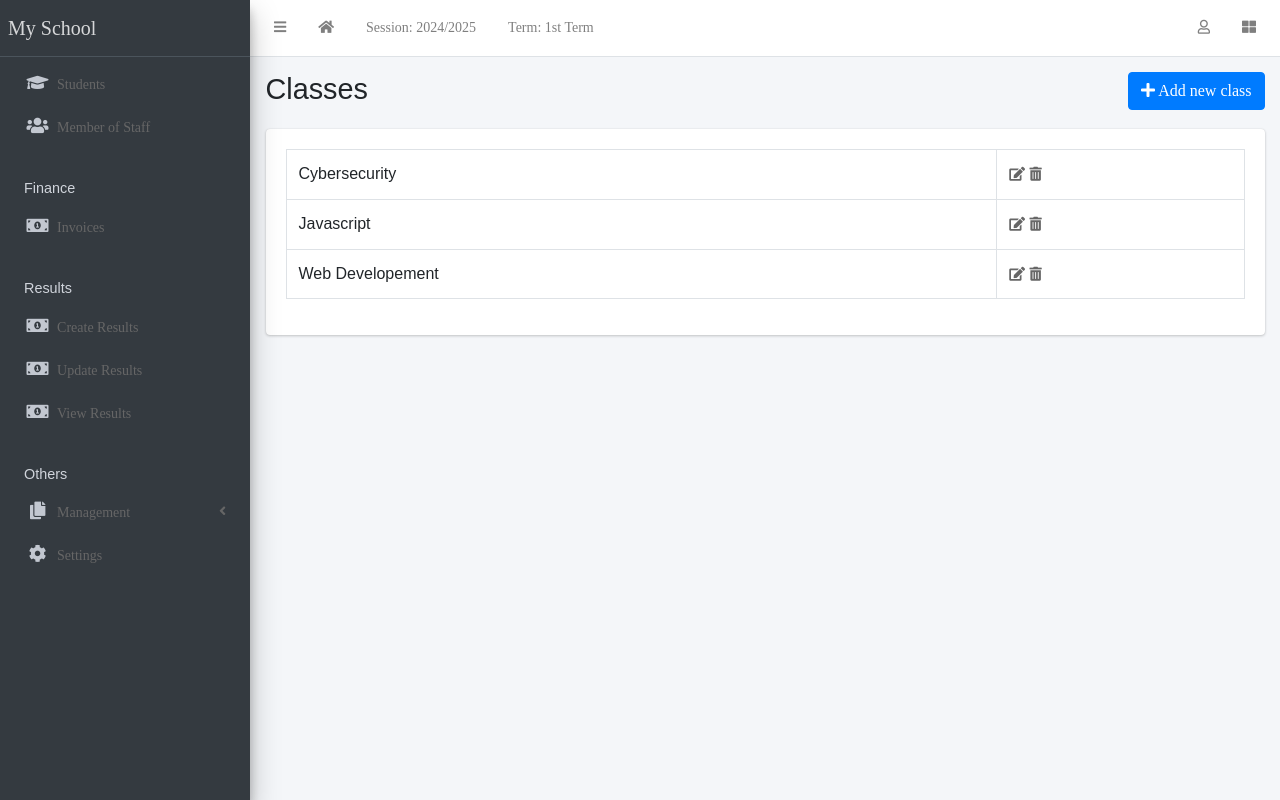
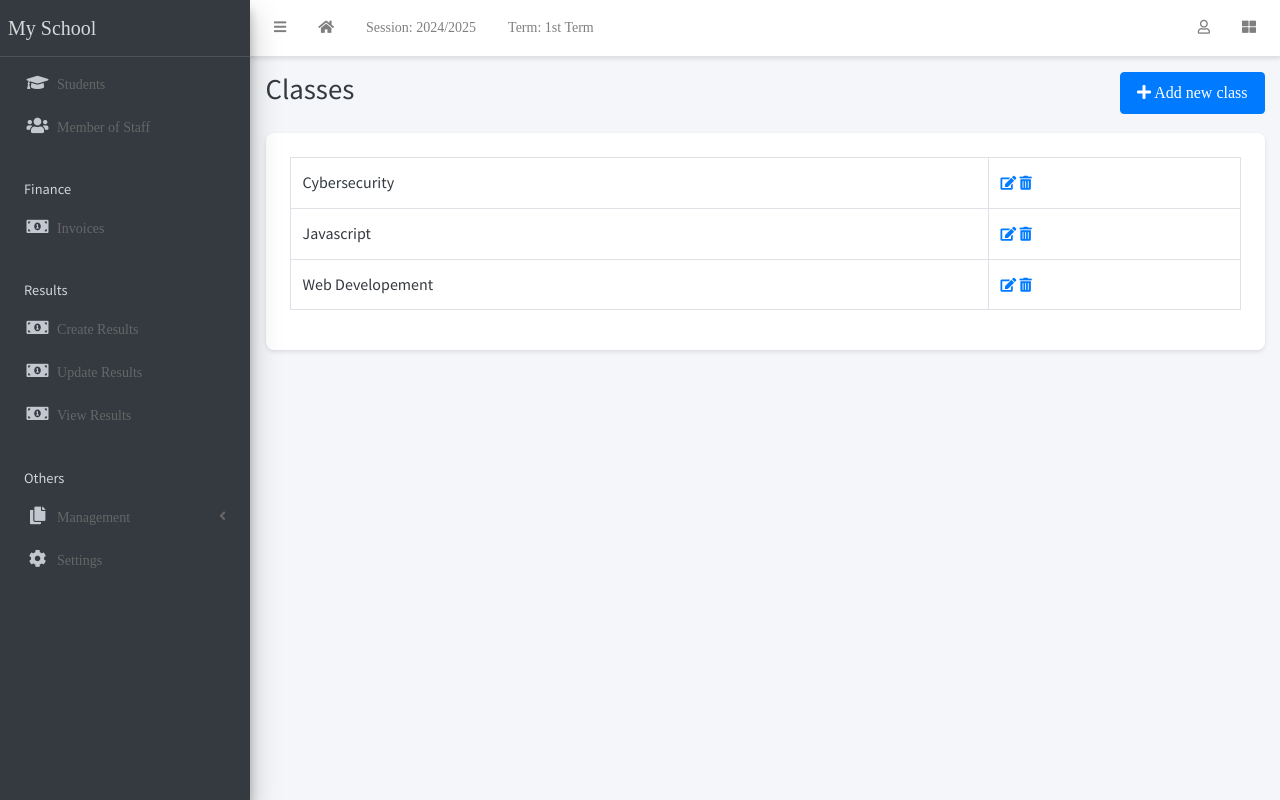
Before and after one commit to inno-wise/skuul-system-github.io, a Django app: page /class/list/ in a window 1280 px wide. Run offline with Django 3.2, Linux system fonts and the light colour scheme; a user stored in the database is signed in; data comes from the database, SQL or seed files in the repository; some libraries are stand-ins or nearby versions.

Commit message:
Update base.html

```diff
--- a/templates/base.html
+++ b/templates/base.html
@@ -19,6 +19,133 @@
   <link rel="stylesheet" href="{% static 'plugins/overlayScrollbars/css/OverlayScrollbars.min.css' %}">
   <link rel="stylesheet" href="{% static 'plugins/Datatables/datatables.min.css' %}">
   <link href="https://fonts.googleapis.com/css?family=Source+Sans+Pro:300,400,400i,700" rel="stylesheet">
+  <style>
+    /* General Styles */
+    body {
+        font-family: 'Source Sans Pro', sans-serif;
+        line-height: 1.6;
+        background-color: #f4f6f9; /* Light background for better contrast */
+        color: #343a40; /* Dark text for readability */
+        margin: 0;
+        padding: 0;
+    }
+
+    a {
+        color: #007bff; /* Bootstrap primary color */
+        text-decoration: none;
+    }
+
+    a:hover {
+        text-decoration: underline; /* Underline on hover for better visibility */
+    }
+
+    /* Navbar Styles */
+    .navbar {
+        background-color: #ffffff; /* White background for navbar */
+        box-shadow: 0 2px 4px rgba(0, 0, 0, 0.1); /* Subtle shadow for depth */
+    }
+
+    .nav-link {
+        padding: 0.5rem 1rem; /* Increased padding for better clickability */
+    }
+
+    .nav-link:hover {
+        background-color: #f8f9fa; /* Light background on hover */
+    }
+
+    /* Sidebar Styles */
+    .main-sidebar {
+        background-color: #343a40; /* Dark sidebar */
+        color: #ffffff; /* White text in sidebar */
+    }
+
+    .sidebar .nav-link {
+        color: #ffffff; /* White text for links */
+    }
+
+    .sidebar .nav-link:hover {
+        background-color: #495057; /* Darker background on hover */
+    }
+
+    /* Button Styles */
+    .btn {
+        padding: 0.5rem 1rem; /* Consistent padding */
+        border-radius: 0.25rem; /* Rounded corners */
+        transition: background-color 0.3s; /* Smooth transition */
+    }
+
+    .btn-primary {
+        background-color: #007bff; /* Primary button color */
+        color: #ffffff; /* White text */
+    }
+
+    .btn-primary:hover {
+        background-color: #0056b3; /* Darker blue on hover */
+    }
+
+    /* Card Styles */
+    .card {
+        border: none; /* Remove default border */
+        border-radius: 0.5rem; /* Rounded corners */
+        box-shadow: 0 2px 4px rgba(0, 0, 0, 0.1); /* Subtle shadow */
+    }
+
+    .card-header {
+        background-color: #f8f9fa; /* Light background for card header */
+        border-bottom: 1px solid #dee2e6; /* Border for separation */
+    }
+
+    .card-body {
+        padding: 1.5rem; /* Increased padding for better spacing */
+    }
+
+    /* Breadcrumb Styles */
+    .breadcrumb {
+        background-color: transparent; /* Transparent background */
+        padding: 0; /* Remove padding */
+    }
+
+    .breadcrumb-item + .breadcrumb-item::before {
+        content: '>'; /* Custom separator */
+    }
+
+    /* Form Styles */
+    input[type="text"],
+    input[type="email"],
+    input[type="password"],
+    select,
+    textarea {
+        width: 100%; /* Full width for inputs */
+        padding: 0.5rem; /* Consistent padding */
+        border: 1px solid #ced4da; /* Light border */
+        border-radius: 0.25rem; /* Rounded corners */
+    }
+
+    input[type="text"]:focus,
+    input[type="email"]:focus,
+    input[type="password"]:focus,
+    select:focus,
+    textarea:focus {
+        border-color: #007bff; /* Blue border on focus */
+        outline: none; /* Remove default outline */
+    }
+
+    /* Responsive Adjustments */
+    @media (max-width: 768px) {
+        .sidebar {
+            position: relative; /* Allow sidebar to be responsive */
+            width: 100%; /* Full width on small screens */
+        }
+
+        .navbar {
+            flex-direction: column; /* Stack navbar items */
+        }
+
+        .content-wrapper {
+            padding: 1rem; /* Add padding for small screens */
+        }
+    }
+  </style>
 </head>
 <body class="hold-transition sidebar-mini layout-fixed layout-navbar-fixed layout-footer-fixed">
   <div class="wrapper">
```
